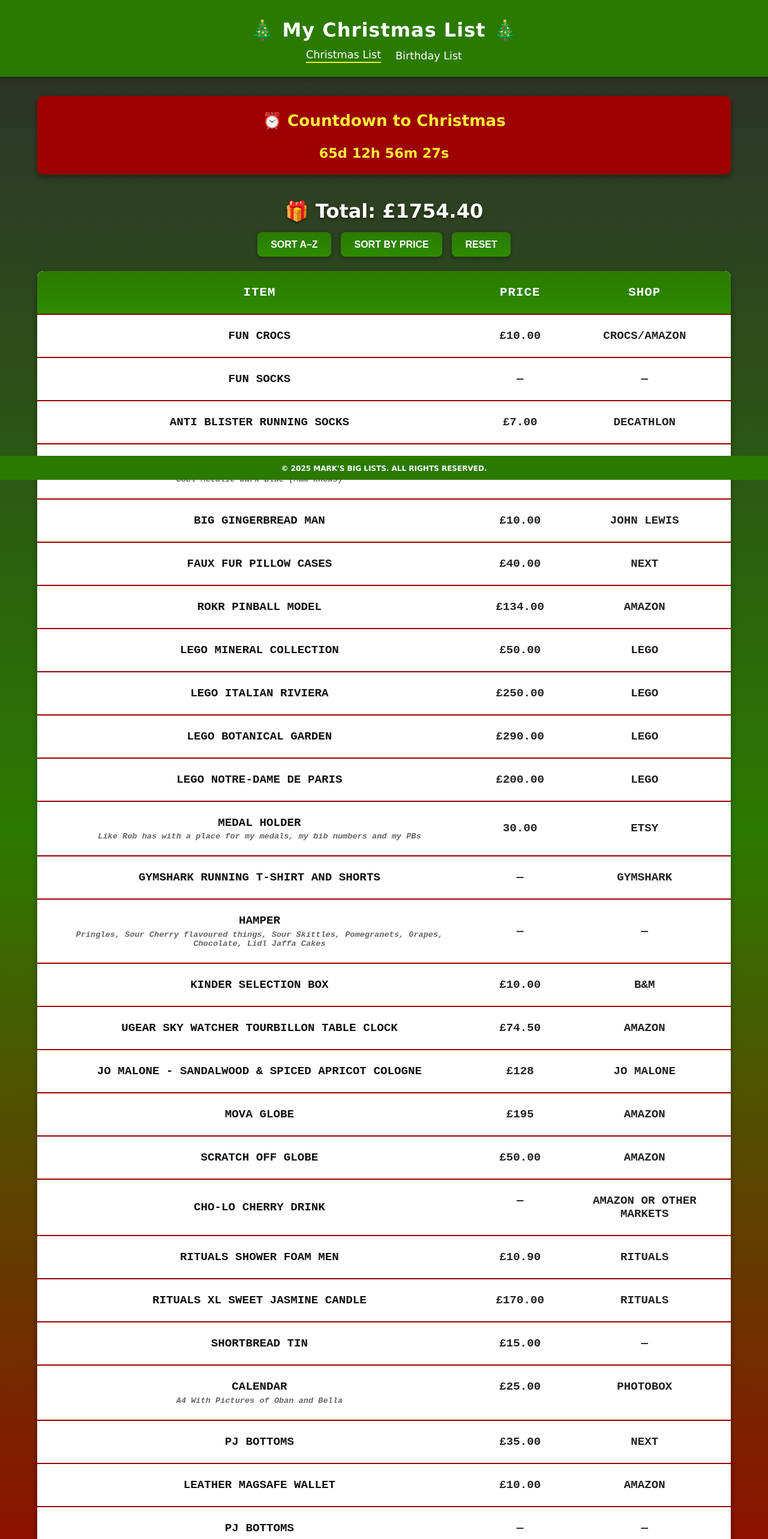
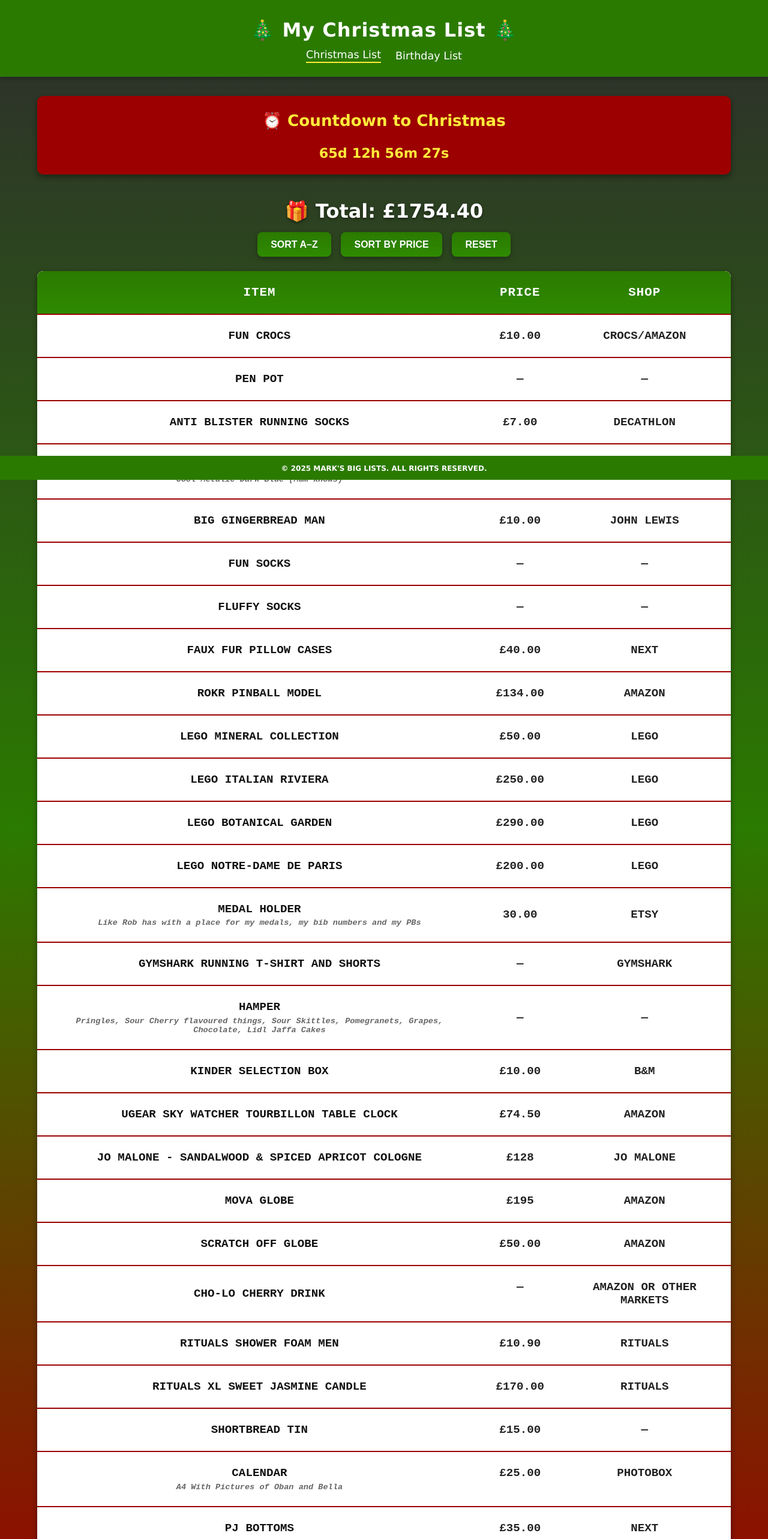
Before and after one commit to Markuff1/ChristmasList, a React (Vite) app: page / in a window 1280 px wide. Shown: the top 2566 px of the page at 60% size. Built offline with nearby package versions, Linux system fonts and the light colour scheme.

Commit message:
Added more items to list

```diff
--- a/src/pages/ChristmasList.tsx
+++ b/src/pages/ChristmasList.tsx
@@ -17,10 +17,12 @@
 
   const gifts: Gift[] = [
     { name: "Fun Crocs", price: "£10.00", shop: "Crocs/Amazon", Weblink: "https://www.amazon.co.uk/s?k=Crocs&ref=nb_sb_noss" },
-    { name: "Fun Socks"},
+    { name: "Pen Pot"},
     { name: "Anti Blister Running Socks", price: "£7.00", shop: "Decathlon", Weblink: "https://www.decathlon.co.uk/sports/running/running-socks" },
     { name: "Stanley Water bottle", description: "Cool Metalic Dark Blue (Mum knows)", price: "£40.00", shop: "Selfridges" },
     { name: "Big Gingerbread Man", price: "£10.00", shop: "John Lewis" },
+    { name: "Fun Socks"},
+    { name: "Fluffy Socks"},
     { name: "Faux fur pillow cases", price: "£40.00", shop: "Next", Weblink: "https://www.next.co.uk/style/su561052/ay5088" },
     { name: "ROKR Pinball Model", price: "£134.00", shop: "Amazon", Weblink: "https://www.amazon.co.uk/ROKR-Pinball-Model-3D-Build-DIY-Birthday/dp/B0C2DBQKCQ?crid=392JWBDFRJB7W&dib=eyJ2IjoiMSJ9.97DClLnDpfw_VxSffrwN5abRFbZD-6lMWMzk5-A1KRwIu2SjK_t9IR0F-v5jbcIvUO_mmapSPvVoxMRZTfBQG0CI85j5ZnTRj3j87oKfY7q_R1lsbGuI8FToQ1SbKKQVa7FbJgVMvhWZwdqSHf7PS4IbDOQykrhdRS_f9pHuB4-q-jBn69lKXmj44zKNaN4YSW2gqJ9FsWZpb7aGlK5KaEYTvTj9cDLQw_fn2Lr352xzeQ17MRbnSzxY7xuiBS1g2FQwOp6DTLX6blheHWVZ0mFUSNnYpHIZ6hJk1v67CSg.pckW0eVr3qCCjIp5o6C6vLrTVlv1WcsYGg73SVDTe7k&dib_tag=se&keywords=ROKR&qid=1761085770&sprefix=rok%2Caps%2C124&sr=8-30" },
     { name: "Lego Mineral Collection", price: "£50.00", shop: "Lego", Weblink: "https://www.lego.com/en-gb/product/mineral-collection-21362" },
@@ -42,8 +44,6 @@
     { name: "Calendar", description: "A4 With Pictures of Oban and Bella", price: "£25.00", shop: "Photobox", Weblink: "https://www.photobox.co.uk/personalised-calendars/wall" },
     { name: "PJ Bottoms", price: "£35.00", shop: "Next", Weblink: "https://www.next.co.uk/shop/gender-men-productaffiliation-nightwear/category-pyjamas-feat-available?dp=a&dndl=1&p=1#591.3333129882812" },
     { name: "Leather Magsafe wallet", price: "£10.00", shop: "Amazon", Weblink: "https://www.amazon.co.uk/s?k=MagSafe+wallet"},
-    { name: "PJ Bottoms"},
-    { name: "PJ Bottoms"},
 
   ];
 
```
